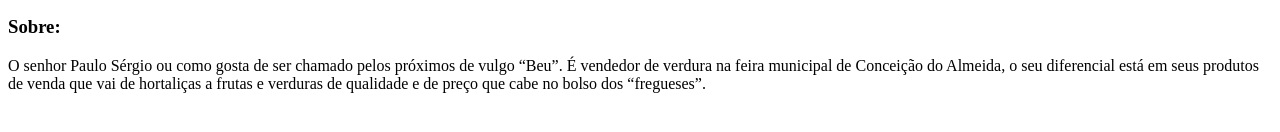
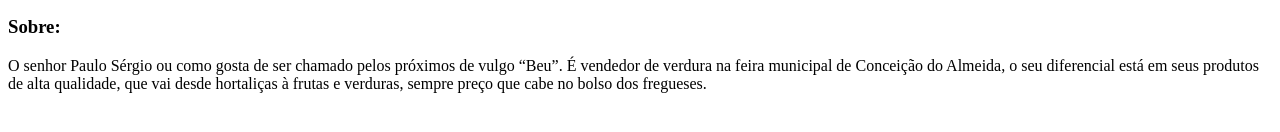
Before and after one commit to CultivoLegal/inicial, a plain HTML site: page List/Paulo.html in a window 1280 px wide. Shown: the part 148-280 px from the top of the page. Drawn offline with Linux system fonts and the light colour scheme.

Commit message:
Update Paulo.html

```diff
--- a/List/Paulo.html
+++ b/List/Paulo.html
@@ -15,7 +15,7 @@
         <h3>Sobre:</h3>
         	<p>O senhor Paulo Sérgio ou como gosta de ser chamado pelos próximos de vulgo “Beu”.
     É vendedor de verdura na feira municipal de Conceição do Almeida, o seu diferencial está
-    em seus produtos de venda que vai de hortaliças a frutas e verduras de qualidade e de preço
-    que cabe no bolso dos “fregueses”.</p>
+    em seus produtos de alta qualidade, que vai desde hortaliças à frutas e verduras, sempre preço
+    que cabe no bolso dos fregueses.</p>
     </body>
     </html>
```
